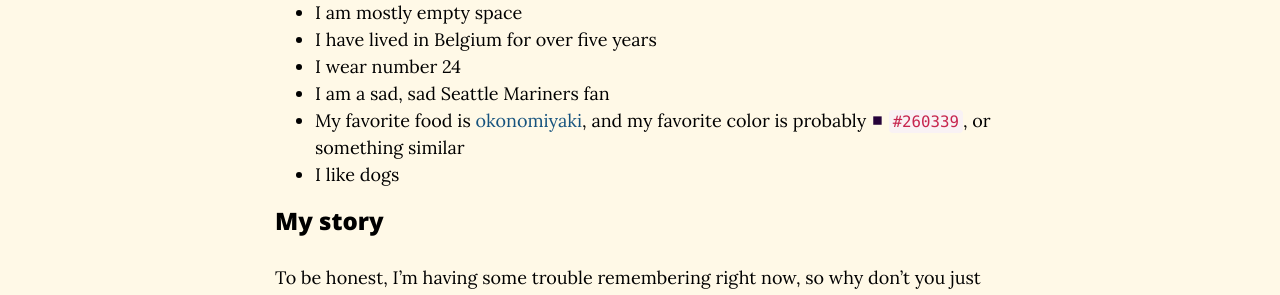
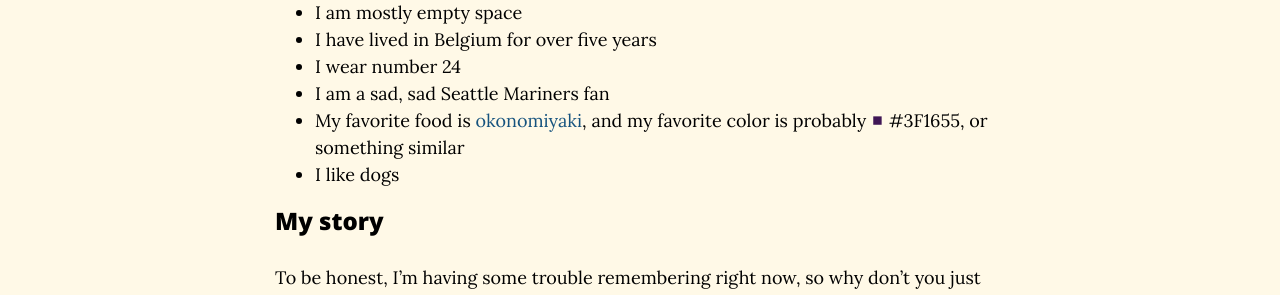
Before and after one commit to barneypotter24/barneypotter24.github.io, a Jekyll site: the page built from aboutme.md, in a window 1280 px wide and 1024 px high. Shown: the part 392-687 px from the top of the window. Built offline with Jekyll 4.4.1, drawn with Linux system fonts in a browser that asks for light colours; nearby versions of some CDN libraries.

Commit message:
fiddle with color swatch

```diff
--- a/aboutme.md
+++ b/aboutme.md
@@ -10,7 +10,7 @@
 - I have lived in Belgium for over five years
 - I wear number 24
 - I am a sad, sad Seattle Mariners fan
-- My favorite food is [okonomiyaki](https://www.justonecookbook.com/okonomiyaki/), and my favorite color is probably <span style="color: #260339">■</span> `#260339`, or something similar
+- My favorite food is [okonomiyaki](https://www.justonecookbook.com/okonomiyaki/), and my favorite color is probably <span style="color: #3F1655">■</span> #3F1655, or something similar
 - I like dogs
 
 ### My story
```
